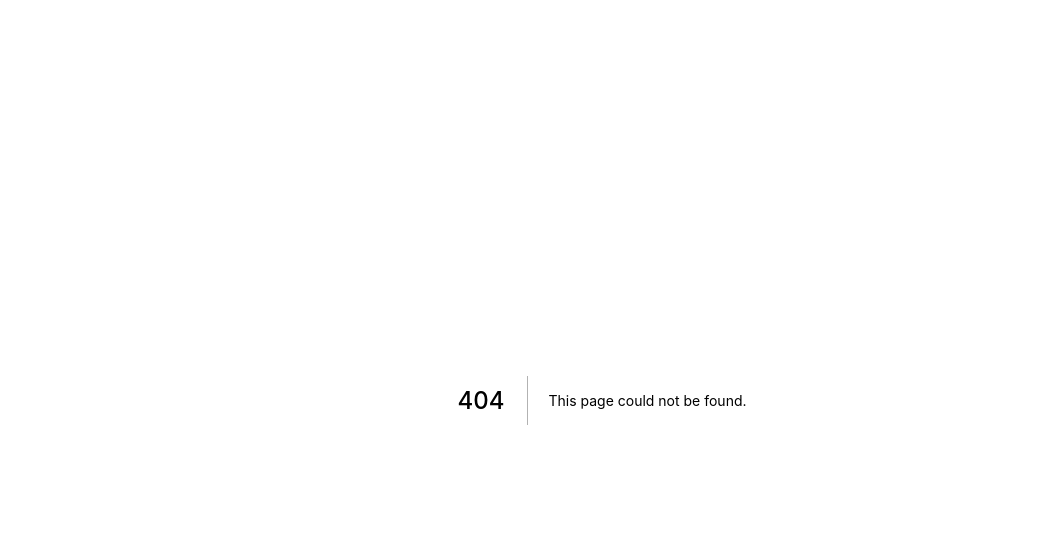
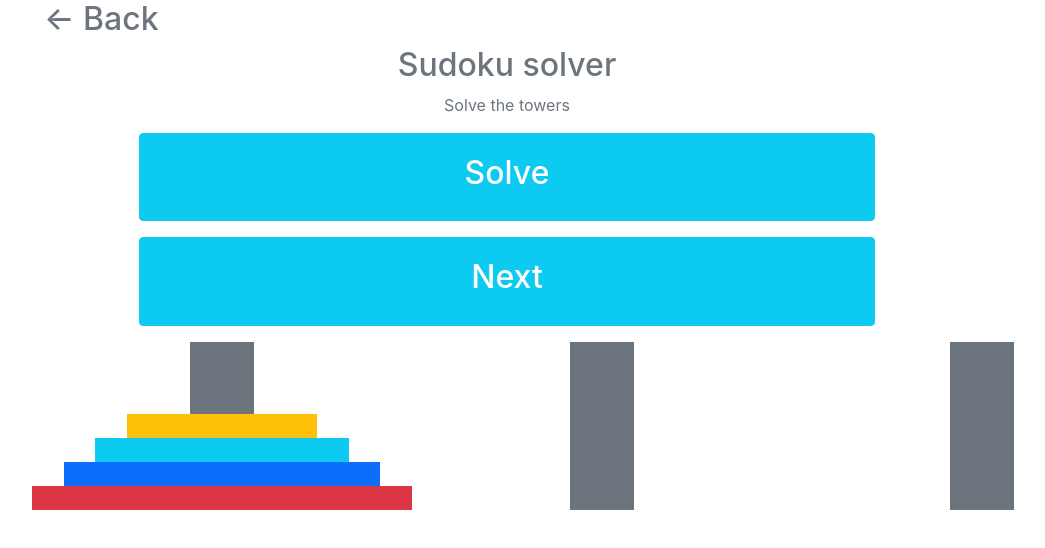
Before and after one commit to fernandozamoraj/nextjsplayground, a Next.js app: page /towersOfHanoi in a window 1280 px wide. Before the commit this address had no page. Shown: the top 548 px of the page, without its empty margins (38-1083 px from the left). Built offline with nearby package versions, Linux system fonts and the light colour scheme.

Commit message:
Added towers of Hanoi

```diff
--- /dev/null
+++ b/pages/services/towersOfHanoiAlgorithm.js
@@ -0,0 +1,16 @@
+export function towersOfHanoi(disks, from_rod, to_rod, aux_rod, moves){
+
+    if (disks == 0)
+    {
+        return;
+    }
+
+    towersOfHanoi(disks - 1, from_rod, aux_rod, to_rod, moves);
+    console.log(`Move disk ${disks} from rod ${from_rod} to rod ${to_rod} `);
+    moves.push({from: from_rod, to: to_rod})
+    towersOfHanoi(disks - 1, aux_rod, to_rod, from_rod, moves);
+}
+
+export function solveTowersOfHanoi(disks, moves){
+    towersOfHanoi(disks, 'A', 'C', 'B', moves);
+}
--- a/pages/sudokuSolver.js
+++ b/pages/sudokuSolver.js
@@ -81,7 +81,7 @@ const SudokuSolver = () =>{
         </Link>
         <div className="row pb-5">
             <div className="col-1"></div>
-            <div className="col-8 jumbotron">
+            <div className="col-8 jumbotron text-center">
                 <h2 text-primary>Sudoku solver </h2>
                 <p>Plug in the numbers that your puzzle has and click solve</p>
                 <p>
--- /dev/null
+++ b/pages/towersOfHanoi.js
@@ -0,0 +1,125 @@
+import { useState } from 'react';
+import Link from 'next/link';
+import { solveTowersOfHanoi } from './services/towersOfHanoiAlgorithm'
+
+
+const TowersOfHanoi = () =>{
+
+    const [towers, setTowers] = useState({A:[6,5,4,3], B: [], C: []});
+    const [moves, setMoves] = useState([]);
+
+    const handleSolution = () =>{
+        let temporaryMoves = [];
+
+        solveTowersOfHanoi(4, temporaryMoves);
+        setMoves([...temporaryMoves]);
+        setTowers({A:[6,5,4,3], B: [], C: []});
+    };
+
+    const handleNextMove = () =>{
+        if(moves.length > 0){
+            let tempMoves = [...moves];
+            let nextMove = tempMoves.shift();
+            let tempTowers = {...towers};
+            let disk = tempTowers[nextMove.from].pop();
+            tempTowers[nextMove.to].push(disk);
+
+            setTowers(tempTowers);
+            setMoves(tempMoves);
+        }
+    };
+
+    const getDiskStack = (col, disks, towerHeight) =>{
+
+        let newDisks = [];
+
+        while(disks.length > 0){
+            newDisks.push(disks.pop());
+        }
+
+        while(newDisks.length < towerHeight){
+            newDisks.unshift(-1);
+        }
+
+        console.log(col);
+        console.log(newDisks);
+        const colorClasses = ['bg-primary', 'bg-danger', 'bg-success', 'bg-warning', 'bg-info'];
+        return (
+            newDisks.map( (x, index) =>{
+                const colorClass = x !== -1 ? colorClasses[x%5] : "bg-secondary";
+                const colSize = x !== -1 ? x*2 : 2;
+                const colOffset = x !== -1 ? (12 - (x*2))/2 : 5;
+                return (
+                 <div className="row" key={`${col}-disk-${index}`}>
+                    <div className={`col-sm-${colSize} offset-sm-${colOffset} ${colorClass}`}><span>&nbsp;</span></div>
+                 </div>);
+              })
+        );
+    }
+
+    return(
+    <div className="container bg-lighter text-secondary">
+        <Link href="/">
+            <a>
+                <h2> &larr; Back</h2>
+            </a>
+        </Link>
+        <div className="row pb-5">
+            <div className="col-1"></div>
+            <div className="col-8 jumbotron text-center">
+                <h2 text-primary>Sudoku solver </h2>
+                <p>Solve the towers</p>
+                <p>
+                <button
+
+                    style={{width:'100%', padding: 20, margin: 0 }}
+                    className="btn btn-info text-white"
+                    type="button"
+                    id="ammortizationCalculate"
+                    aria-expanded="false"
+                    onClick={ handleSolution }
+                > <h2>Solve</h2> </button>
+                </p>
+                <p>
+                <button
+
+                    style={{width:'100%', padding: 20, margin: 0 }}
+                    className="btn btn-info text-white"
+                    type="button"
+                    id="ammortizationCalculate"
+                    aria-expanded="false"
+                    onClick={ handleNextMove }
+                > <h2>Next</h2> </button>
+                </p>
+
+            </div>
+            <div class="container">
+                <div class="row">
+                    <div class="col-sm">
+                        {getDiskStack('A', [...towers.A], 7)}
+                    </div>
+                    <div class="col-sm">
+                    {getDiskStack('B', [...towers.B], 7)}
+                    </div>
+                    <div class="col-sm">
+                    {getDiskStack('C', [...towers.C], 7)}
+                    </div>
+                </div>
+            </div>
+            <p>
+                <ul>
+                    {moves.map( move =>{
+                        return (
+                            <li>{`${move.from}-> ${move.to}`}</li>
+                        );
+                    })}
+                </ul>
+            </p>
+        </div>
+    </div>
+    );
+
+};
+
+
+export default TowersOfHanoi;
```
Also changed, not shown: pages/index.js (+5 -6 lines).
